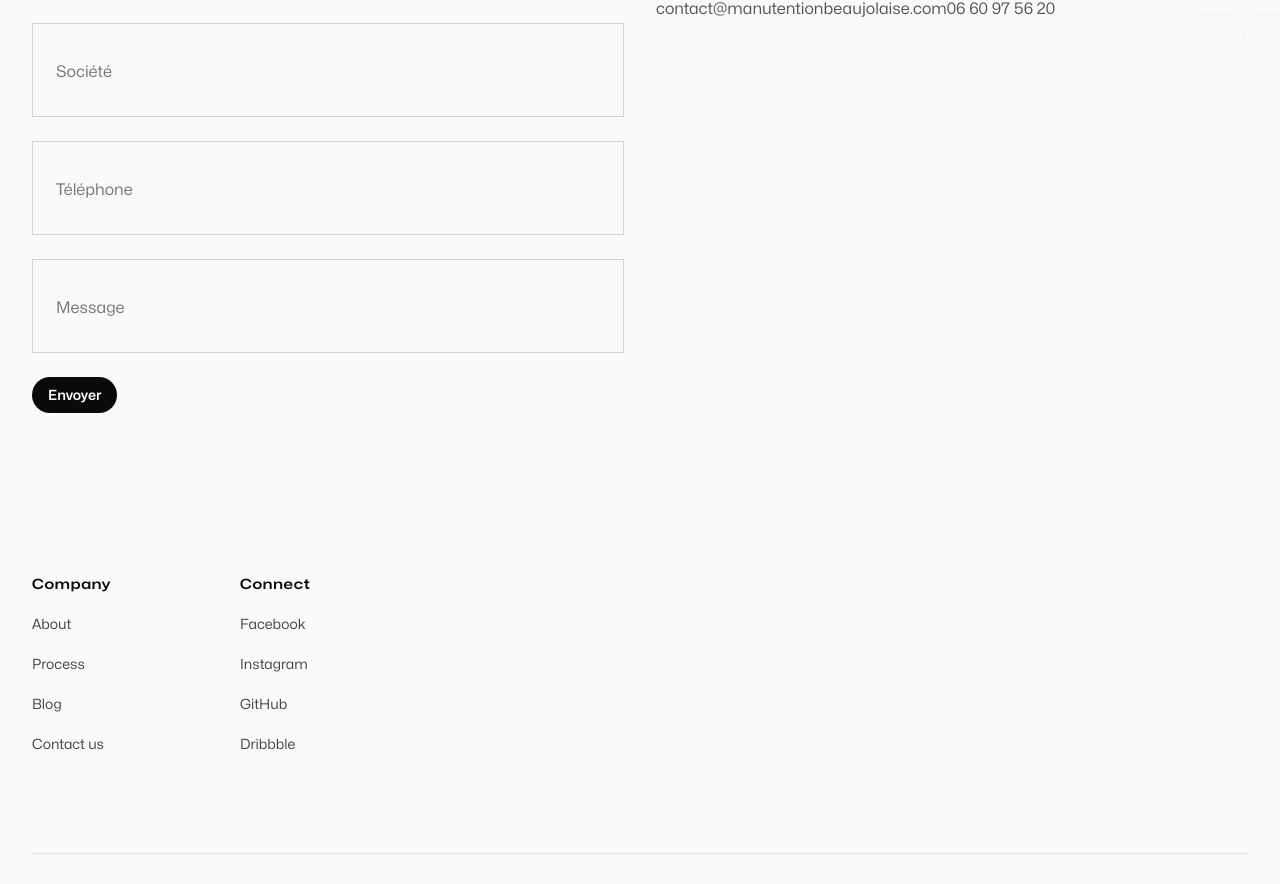
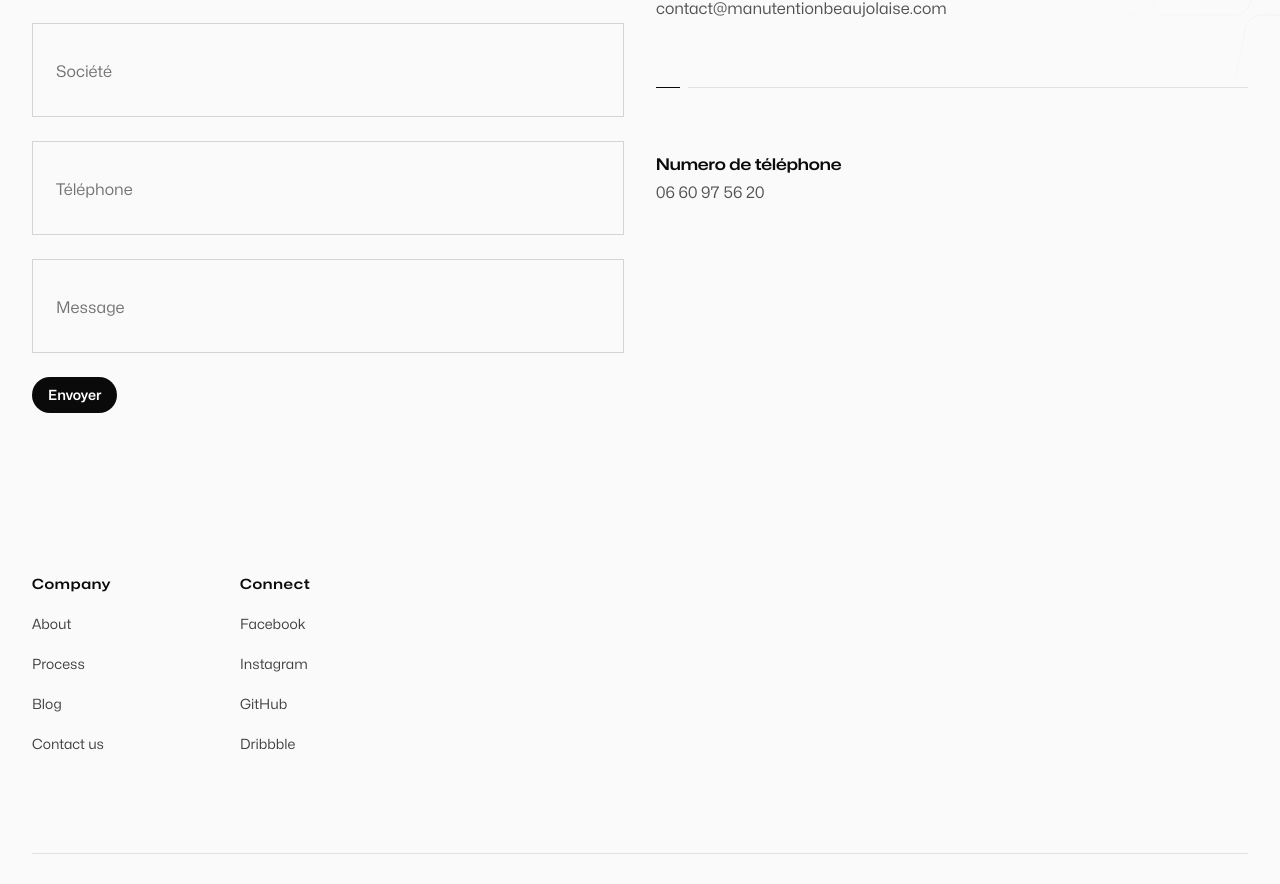
Before and after one commit to BigFootLime/MTS_ManutentionBeaujolaise, a Next.js app in the folder tailwindui-studio/studio-ts/: page /contact in a window 1280 px wide. Shown: the part 857-1741 px from the top of the page. Built offline with nearby package versions, Linux system fonts and the light colour scheme; grey boxes are pictures that could not be loaded.

Commit message:
Fix contact page

```diff
--- a/tailwindui-studio/studio-ts/src/app/contact/ContactDetails.tsx
+++ b/tailwindui-studio/studio-ts/src/app/contact/ContactDetails.tsx
@@ -21,6 +21,11 @@ export default function ContactDetails() {
         >
           contact@manutentionbeaujolaise.com
         </Link>
+      </Border>
+      <Border className="mt-16 pt-16">
+        <h2 className="font-display text-base font-semibold text-neutral-950">
+          Numero de téléphone
+        </h2>
         <Link
           href="tel:+1234567890"
           className="text-neutral-600 hover:text-neutral-950"
```
